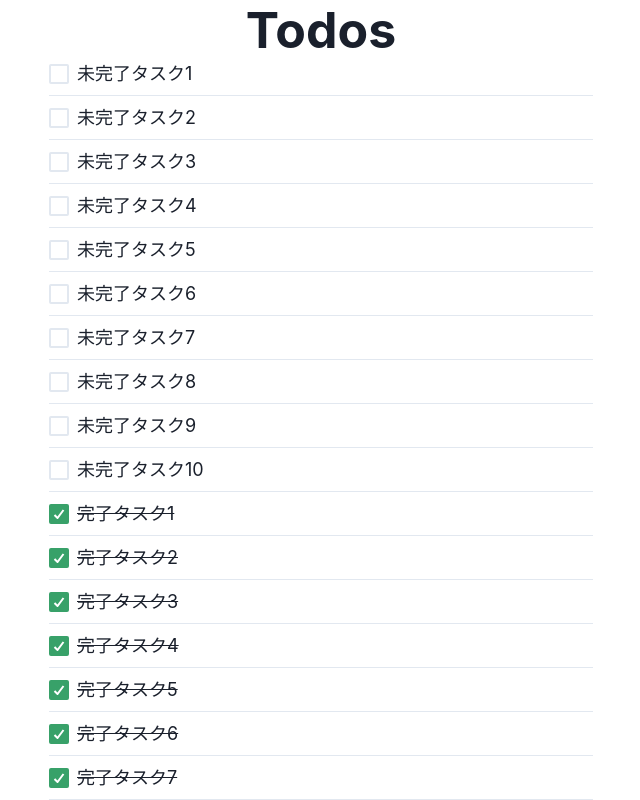
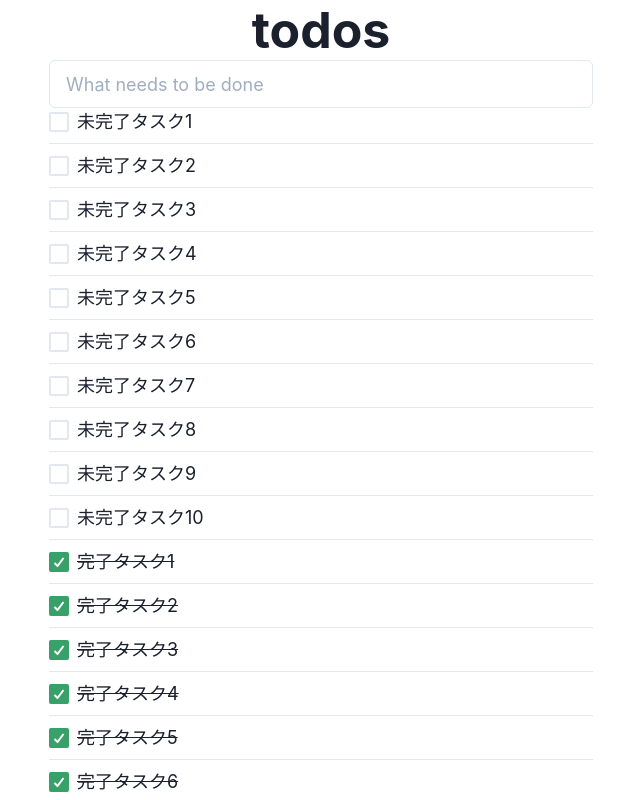
Before and after one commit to MikiWaraMiki/react-study, a React (Create React App) app in the folder todomvc/frontend/: page / in a window 1280 px wide. Shown: the top 800 px of the page, without its empty margins (319-959 px from the left). Built offline with nearby package versions, Linux system fonts and the light colour scheme.

Commit message:
add 入力フォーム

```diff
--- a/todomvc/frontend/src/App.tsx
+++ b/todomvc/frontend/src/App.tsx
@@ -2,14 +2,16 @@ import React, { VFC } from 'react';
 import './App.css';
 import { ChakraProvider, Container, Heading } from '@chakra-ui/react';
 import EnhancedTodoList from './containers/oragnisms/TodoList';
+import EnhancedNewTodoForm from './containers/molecules/NewTodoForm';
 
 const App: VFC = () => (
   <ChakraProvider>
     <Container maxW="xl">
       <div className="App">
         <Heading size="lg" fontSize="50px">
-          Todos
+          todos
         </Heading>
+        <EnhancedNewTodoForm />
         <EnhancedTodoList />
       </div>
     </Container>
--- /dev/null
+++ b/todomvc/frontend/src/components/molecules/NewTodoForm.tsx
@@ -0,0 +1,21 @@
+import { ChangeEvent, VFC } from 'react';
+import { Input } from '@chakra-ui/react';
+
+type Props = {
+  value: string;
+  onChange: (event: ChangeEvent<HTMLInputElement>) => void;
+};
+
+const NewTodoForm: VFC<Props> = ({
+  value = '',
+  onChange = () => undefined,
+}) => (
+  <Input
+    placeholder="What needs to be done"
+    size="lg"
+    onChange={onChange}
+    value={value}
+  />
+);
+
+export default NewTodoForm;
--- a/todomvc/frontend/src/components/organisms/TodoList.tsx
+++ b/todomvc/frontend/src/components/organisms/TodoList.tsx
@@ -13,7 +13,7 @@ const TodoList: VFC<TodoListProps> = ({ todoList = [] }) => (
     margin="auto"
   >
     {todoList.map((todo) => (
-      <TodoRow text={todo.text} isComplete={todo.isComplete} />
+      <TodoRow key={todo.text} text={todo.text} isComplete={todo.isComplete} />
     ))}
   </VStack>
 );
--- /dev/null
+++ b/todomvc/frontend/src/containers/molecules/NewTodoForm.tsx
@@ -0,0 +1,16 @@
+import { ChangeEvent, useState, VFC } from 'react';
+import NewTodoForm from '../../components/molecules/NewTodoForm';
+
+const EnhancedNewTodoForm: VFC = () => {
+  const [title, setTitle] = useState<string>('');
+
+  const onChange = (event: ChangeEvent<HTMLInputElement>) => {
+    const val = event.target.value;
+
+    setTitle(val);
+  };
+
+  return <NewTodoForm value={title} onChange={onChange} />;
+};
+
+export default EnhancedNewTodoForm;
```
Also changed, not shown: 1 other file (tests, documents, lock files or other folders).
